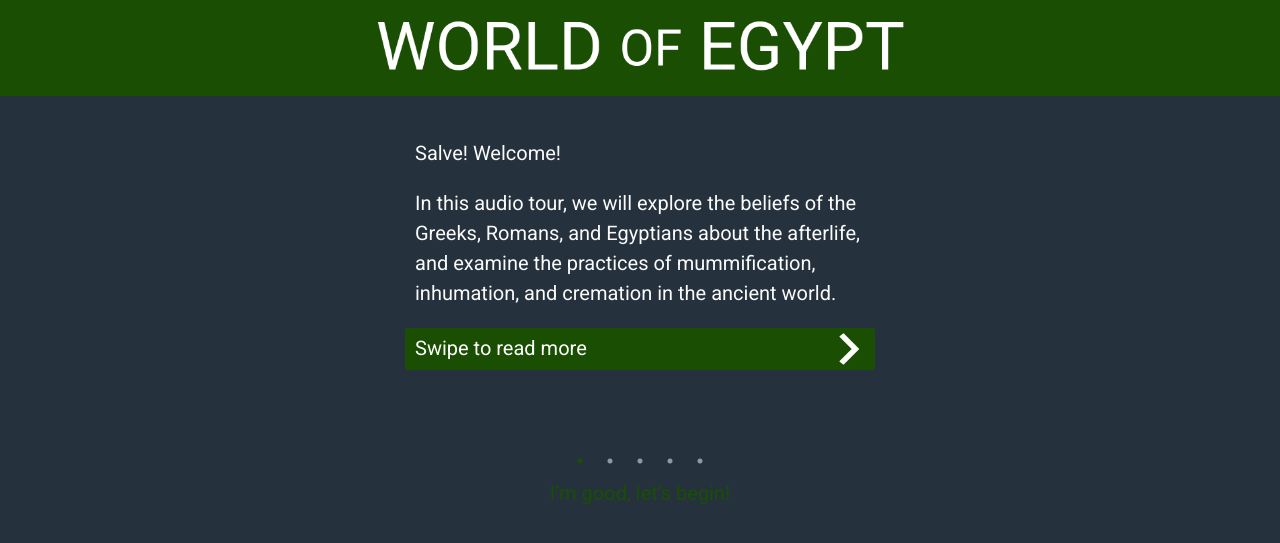
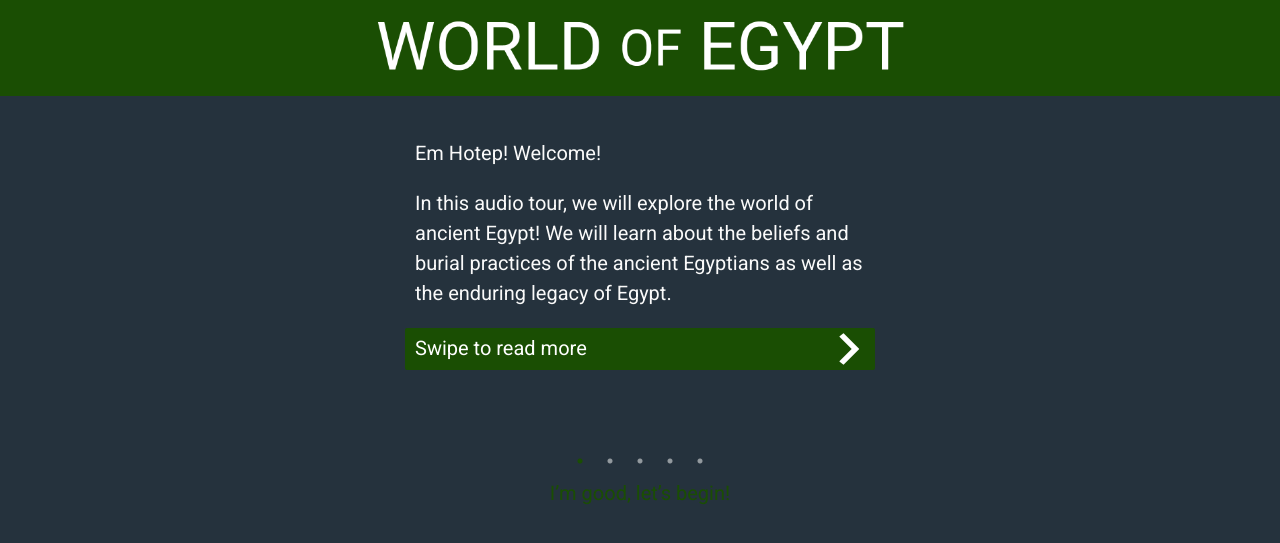
Before and after one commit to uqantiquities/world-of-egypt, a Jekyll site: the page built from welcome/welcome.md, in a window 1280 px wide. Shown: the top 543 px of the page. Built offline with Jekyll 4.4.1, drawn with Linux system fonts in a browser that asks for light colours.

Commit message:
Update welcome.html

```diff
--- a/_layouts/welcome.html
+++ b/_layouts/welcome.html
@@ -14,9 +14,9 @@
 	      	<div class="slick-container">
 		      	<div class="slick">
 		    		<div>
-						<p>Salve! Welcome!</p>
+						<p>Em Hotep! Welcome!</p>
 
-						<p> In this audio tour, we will explore the beliefs of the Greeks, Romans, and Egyptians about the afterlife, and examine the practices of mummification, inhumation, and cremation in the ancient world. </p>
+						<p> In this audio tour, we will explore the world of ancient Egypt! We will learn about the beliefs and burial practices of the ancient Egyptians as well as the enduring legacy of Egypt.
 
 						<div class="prompt slick-slide-to-next">Swipe to read more
 						<span class="button-forward">
```
